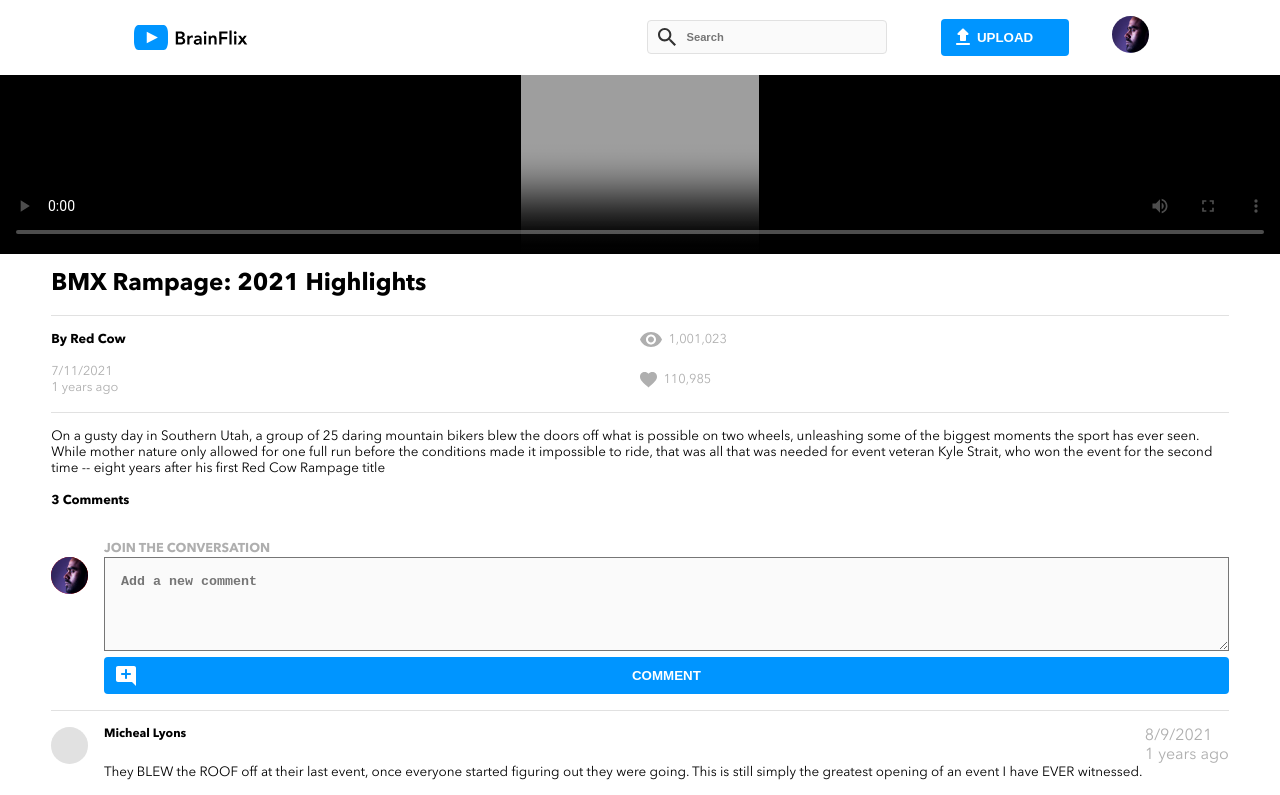
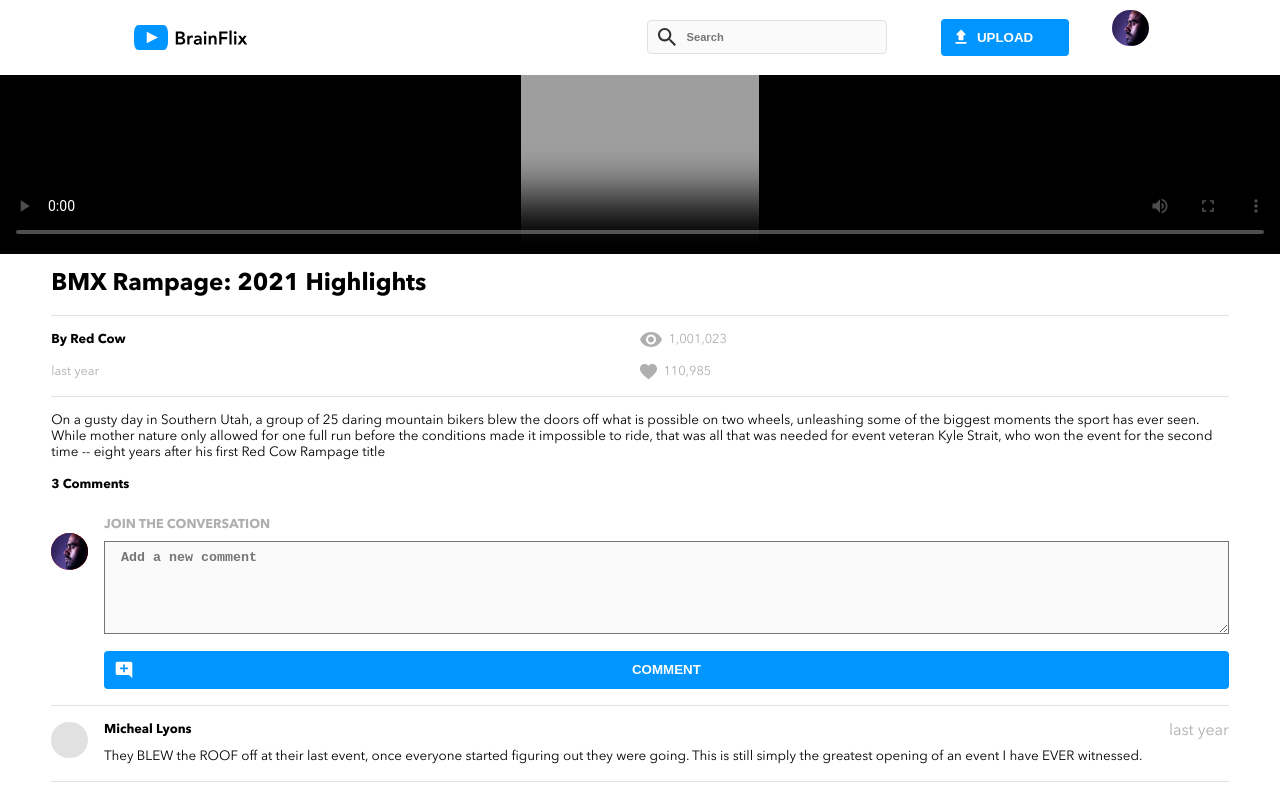
Before and after one commit to brandonyuh/brandon-yuh-brainflix, a React (Create React App) app: page / in a window 1280 px wide. Shown: the top 795 px of the page. Built offline with nearby package versions, Linux system fonts and the light colour scheme.

Commit message:
comments styling

```diff
--- a/src/Utilities.jsx
+++ b/src/Utilities.jsx
@@ -4,23 +4,34 @@ const convertDate = (timeStamp) => {
 };
 
 const relativeTime = (timeStamp) => {
-  let seconds = (new Date() - new Date(timeStamp)) / 1000;
+  const formatter = new Intl.RelativeTimeFormat("en-US", {
+    numeric: "auto",
+    style: "long",
+  });
+  const seconds = (new Date() - new Date(timeStamp)) / 1000;
 
-  let output = ``;
+  let number = 0;
+  let unit = "";
   if (seconds < 60) {
-    output = `${Math.floor(seconds)} seconds ago`;
+    number = Math.floor(seconds);
+    unit = "second";
   } else if (seconds < 3600) {
-    output = `${Math.floor(seconds / 60)} minutes ago`;
+    number = Math.floor(seconds / 60);
+    unit = "minute";
   } else if (seconds < 86400) {
-    output = `${Math.floor(seconds / 3600)} hours ago`;
+    number = Math.floor(seconds / 3600);
+    unit = "hour";
   } else if (seconds < 2620800) {
-    output = `${Math.floor(seconds / 86400)} days ago`;
+    number = Math.floor(seconds / 86400);
+    unit = "day";
   } else if (seconds < 31449600) {
-    output = `${Math.floor(seconds / 2620800)} months ago`;
+    number = Math.floor(seconds / 2620800);
+    unit = "month";
   } else {
-    output = `${Math.floor(seconds / 31449600)} years ago`;
+    number = Math.floor(seconds / 31449600);
+    unit = "year";
   }
-  return output;
+  return formatter.format(-number, unit);
 };
 
 export { convertDate, relativeTime };
--- a/src/components/Content/VideoComments/VideoComments.jsx
+++ b/src/components/Content/VideoComments/VideoComments.jsx
@@ -8,12 +8,12 @@ function VideoComments({ comments }) {
       <p className="comments--number">{comments.length} Comments</p>
       <article className="comment">
         <div className="comment__profile">
-          <img className="comment__icon" src={ProfileIcon} alt="Profile Image" />
+          <img className="comment__icon" src={ProfileIcon} alt="Profile" />
         </div>
         <div className="comment__data comment__add">
           <div>
             <p className="comment__title">Join the conversation</p>
-            <textarea className="comment__input" name="" id="" cols="30" rows="4" placeholder="Add a new comment"></textarea>
+            <textarea className="comment__input" name="" id="" cols="30" rows="5" placeholder="Add a new comment"></textarea>
           </div>
           <button className="button comment__button">Comment</button>
         </div>
@@ -26,10 +26,12 @@ function VideoComments({ comments }) {
           <div className="comment__data">
             <div className="comment__heading">
               <p className="comment__data--name">{comment.name}</p>
-              <p className="comment__data--date">
-                <div>{convertDate(comment.timestamp)} </div>
-                <div>{relativeTime(comment.timestamp)}</div>
-              </p>
+              <div className="comment__data--date">
+                <div className="hover">
+                  {relativeTime(comment.timestamp)}
+                  <span className="tooltip">{convertDate(comment.timestamp)}</span>
+                </div>
+              </div>
             </div>
             <p className="comment__text">{comment.comment}</p>
           </div>
--- a/src/components/Content/VideoComments/VideoComments.scss
+++ b/src/components/Content/VideoComments/VideoComments.scss
@@ -7,7 +7,7 @@
   &--number {
     font-weight: bold;
     font-size: 0.8rem;
-    margin-bottom: 1rem;
+    margin-bottom: 0.5rem;
   }
 }
 .comment {
@@ -20,6 +20,7 @@
     font-weight: bold;
     text-transform: uppercase;
     font-size: 0.8rem;
+    margin-bottom: 0.5rem;
   }
   &__profile {
     margin: 0;
@@ -44,22 +45,45 @@
     background-image: url("../../../assets/images/add_comment.svg");
     background-repeat: no-repeat;
     background-position: 10px center;
+    background-size: 20px;
     width: 100%;
+    margin-top: 0.7rem;
   }
   &__data {
     width: 100%;
 
     &--name {
       font-weight: bold;
-      font-size: 0.75rem;
+      font-size: 0.8rem;
     }
     &--date {
       color: $font-light;
+      margin-bottom: 0.5rem;
+    }
+    &--absolute {
+      visibility: hidden;
+      position: absolute;
+      z-index: 1;
+      color: white;
+      background-color: black;
+      border-radius: $border-radius;
+      padding: 0.5rem;
+      top: 25px;
+      left: -50%;
+    }
+    &--relative {
+      position: relative;
+      display: inline-block;
+      &:hover {
+        .comment__data--absolute {
+          visibility: visible;
+        }
+      }
     }
   }
   &__input {
     width: 100%;
-    padding: 1rem;
+    padding: 0.5rem 1rem;
     font-weight: bold;
     background-color: $input-background;
   }
@@ -69,7 +93,7 @@
     justify-content: space-between;
   }
 
-  &__text{
+  &__text {
     font-size: 0.84rem;
   }
 }
--- a/src/components/Content/VideoDescription/VideoDescription.jsx
+++ b/src/components/Content/VideoDescription/VideoDescription.jsx
@@ -14,8 +14,10 @@ function VideoDescription({ title, channel, timestamp, views, likes, description
           <span>{views}</span>
         </article>
         <div className="description__data description__time-container ">
-          <div className="description__time description__time--element">{convertDate(timestamp)}</div>
-          <div className="description__time description__time--element">{relativeTime(timestamp)}</div>
+          <div className="hover description__time description__time--element">
+            {relativeTime(timestamp)}
+            <div className="tooltip description__time description__time--element">{convertDate(timestamp)}</div>
+          </div>
         </div>
 
         <article className="description__data description__data-likes">
--- a/src/components/Content/VideoDescription/VideoDescription.scss
+++ b/src/components/Content/VideoDescription/VideoDescription.scss
@@ -22,7 +22,6 @@
     width: 50%;
     font-size: 0.8rem;
     color: $font-light;
-    //
     align-items: center;
     &--channel {
       font-weight: bold;
--- a/src/components/Header/Header.scss
+++ b/src/components/Header/Header.scss
@@ -19,7 +19,7 @@
     width: 83%;
   }
   &__input {
-    width: 80%;
+    width: 100%;
     padding: 10px;
     padding-left: 38px;
     border: $input-border;
@@ -34,6 +34,8 @@
   }
   &__profile {
     margin: 0;
+    position: relative;
+    top: -0.4rem;
   }
   &__icon {
     width: 2.3rem;
@@ -49,6 +51,7 @@
     background-image: url("../../assets/images/upload.svg");
     background-repeat: no-repeat;
     background-position: 10px center;
+    background-size: 20px;
     margin-bottom: 0.3rem;
     text-decoration: none;
 
--- a/src/styles/global.scss
+++ b/src/styles/global.scss
@@ -37,3 +37,26 @@ body {
     background-color: $button-hover;
   }
 }
+
+.tooltip {
+  visibility: hidden;
+  position: absolute;
+  z-index: 1;
+  width: auto;
+  color: white;
+  font-size: 12px;
+  background-color: black;
+  border-radius: $border-radius;
+  padding: 0.5rem;
+  top: 25px;
+  left: 0%;
+}
+.hover:hover .tooltip {
+  visibility: visible;
+}
+
+.hover {
+  position: relative;
+  display: inline-block;
+  text-align: center;
+}
```
